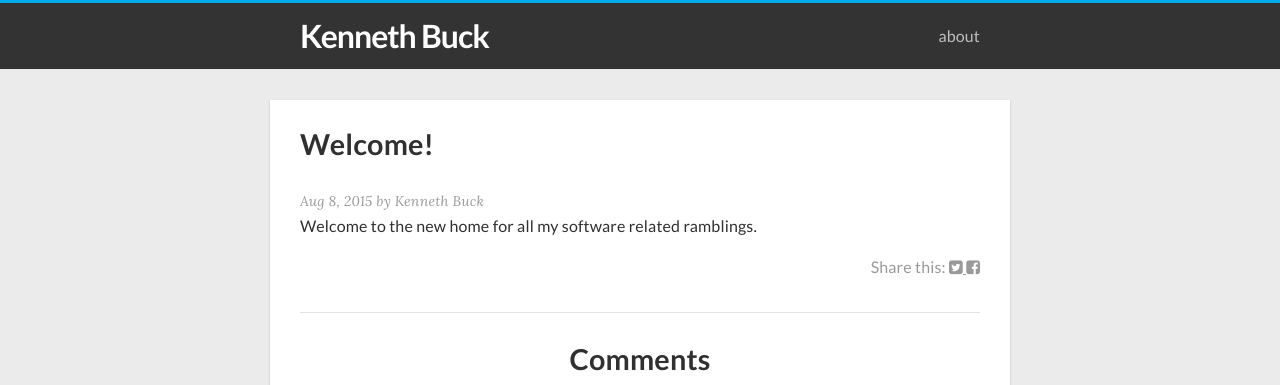
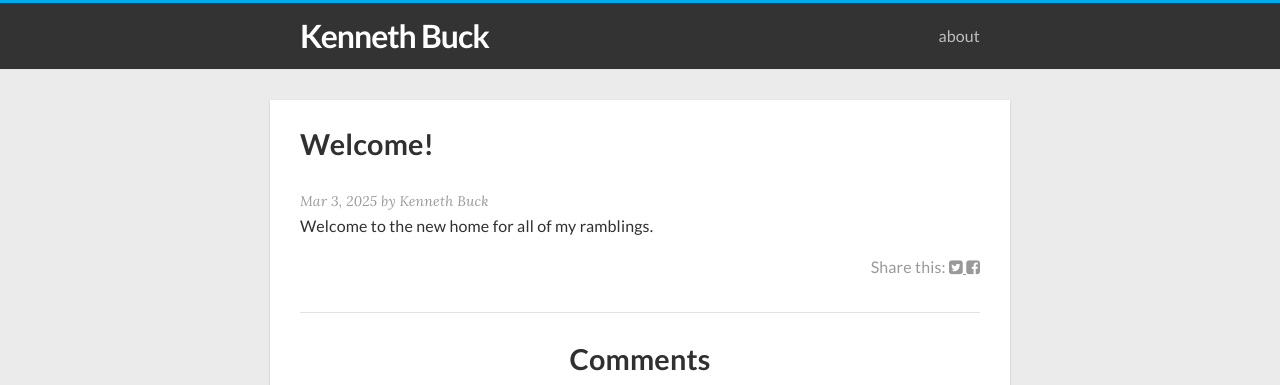
Before and after one commit to kennethdavidbuck/kennethdavidbuck.github.io, a Jekyll site: the page built from _posts/2015-08-08-welcome.md, in a window 1280 px wide. Shown: the top 385 px of the page. Built offline with Jekyll 4.4.1, drawn with Linux system fonts in a browser that asks for light colours; nearby versions of some CDN libraries; comment, search, counter and statistics services are not loaded.

Commit message:
update comment

```diff
--- a/_posts/2015-08-08-welcome.md
+++ b/_posts/2015-08-08-welcome.md
@@ -1,8 +1,8 @@
 ---
 layout: post
 title:  "Welcome!"
-date:   2015-08-08 03:00:08
+date:   2025-03-03 03:00:08
 categories: general
 comments: true
 ---
-Welcome to the new home for all my software related ramblings.
+Welcome to the new home for all of my ramblings.
```
